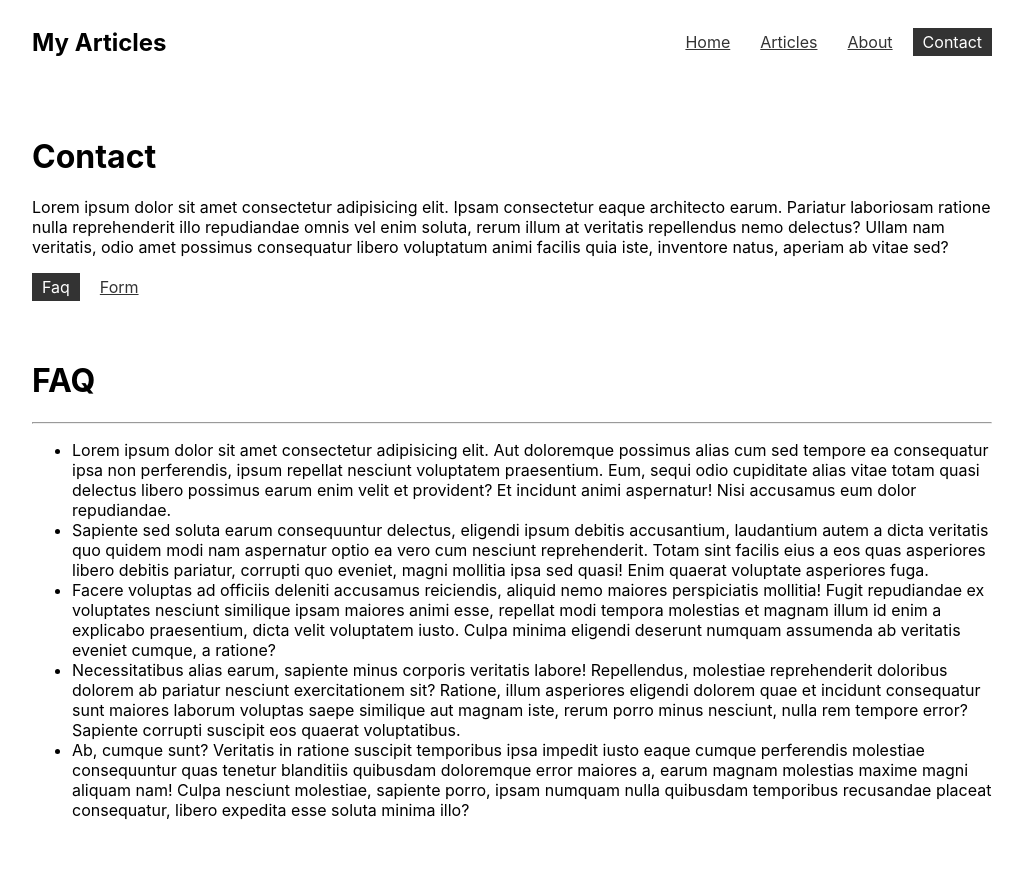
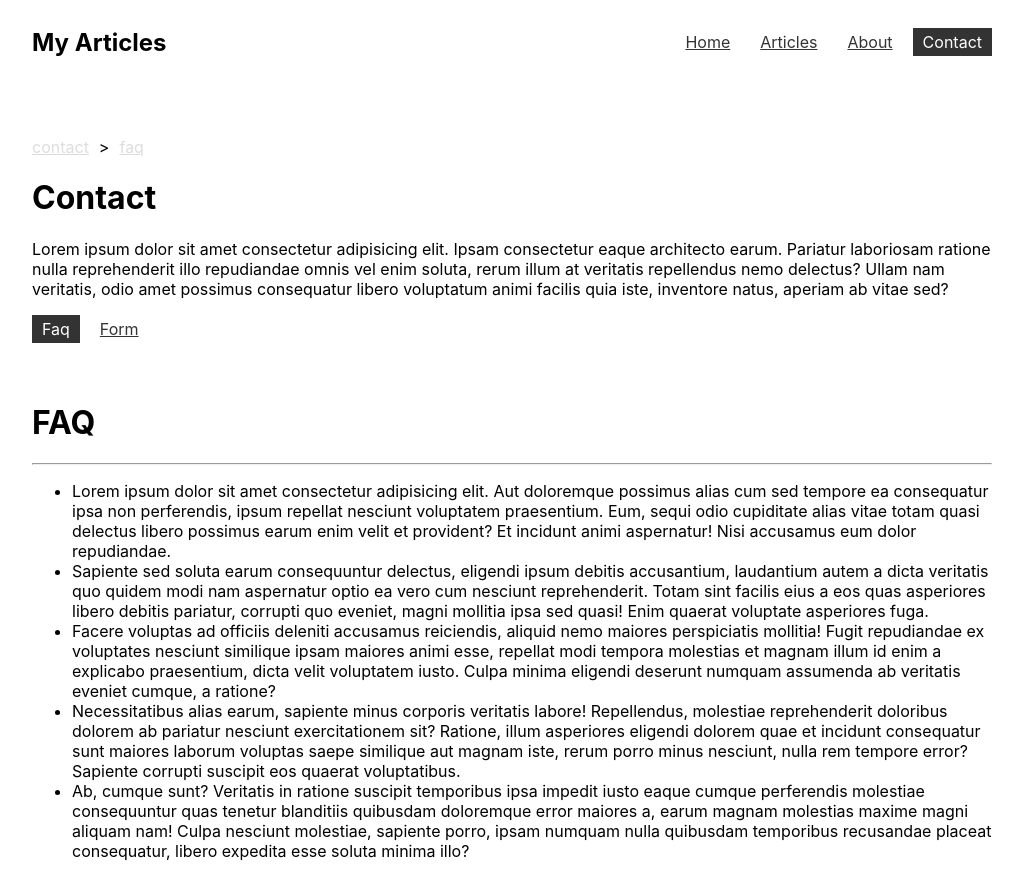
Before and after one commit to Habibullo2003/React-darslari, a React (Vite) app in the folder lesson9-react-router/: page /contact/faq in a window 1280 px wide. Shown: the whole page, without its empty margins (128-1151 px from the left). Before the commit the page ends 836 px from the top, so only its background shows below. Built offline with nearby package versions, Linux system fonts and the light colour scheme.

Commit message:
BreadCrumbs

```diff
--- a/lesson9-react-router/src/App.css
+++ b/lesson9-react-router/src/App.css
@@ -108,3 +108,23 @@
   width: 100%;
   object-fit: cover;
 }
+
+/* breadcrumbs */
+.breadcrumbs {
+  max-width: 1200px;
+  margin: 20px auto;
+}
+.breadcrumbs > * {
+  display: inline-block;
+  margin-right: 10px;
+}
+.breadcrumbs .crumb:after {
+  content: '>';
+  margin-left: 10px;
+}
+.breadcrumbs .crumb:last-child:after {
+  display: none;
+}
+.breadcrumbs .crumb a {
+  color: #ddd;
+}
--- /dev/null
+++ b/lesson9-react-router/src/components/BreadCrumbs.jsx
@@ -0,0 +1,21 @@
+import { Link, useLocation } from 'react-router-dom'
+
+function BreadCrumbs() {
+  const location = useLocation()
+  const currentLink = []
+  const crumbs = location.pathname.split('/')
+      .filter((crumb) => crumb != '')
+      .map((crumb) => {
+        currentLink.push(`/${crumb}`)
+        return (
+          <div className="crumb" key={crumb}>
+            <Link to={currentLink.join('')}>{crumb}</Link>
+          </div>
+        )
+      })
+  return (
+    <div className='breadcrumbs'>{crumbs}</div>
+  )
+}
+
+export default BreadCrumbs
--- a/lesson9-react-router/src/layout/RootLayout.jsx
+++ b/lesson9-react-router/src/layout/RootLayout.jsx
@@ -1,4 +1,5 @@
 import { NavLink, Outlet } from "react-router-dom"
+import BreadCrumbs from "../components/BreadCrumbs"
 
 function RootLayout() {
   return (
@@ -11,6 +12,7 @@
           <NavLink to="/about">About</NavLink>
           <NavLink to="/contact">Contact</NavLink>
         </nav>
+        <BreadCrumbs/>
       </header>
       <main>
         <Outlet/>
```
